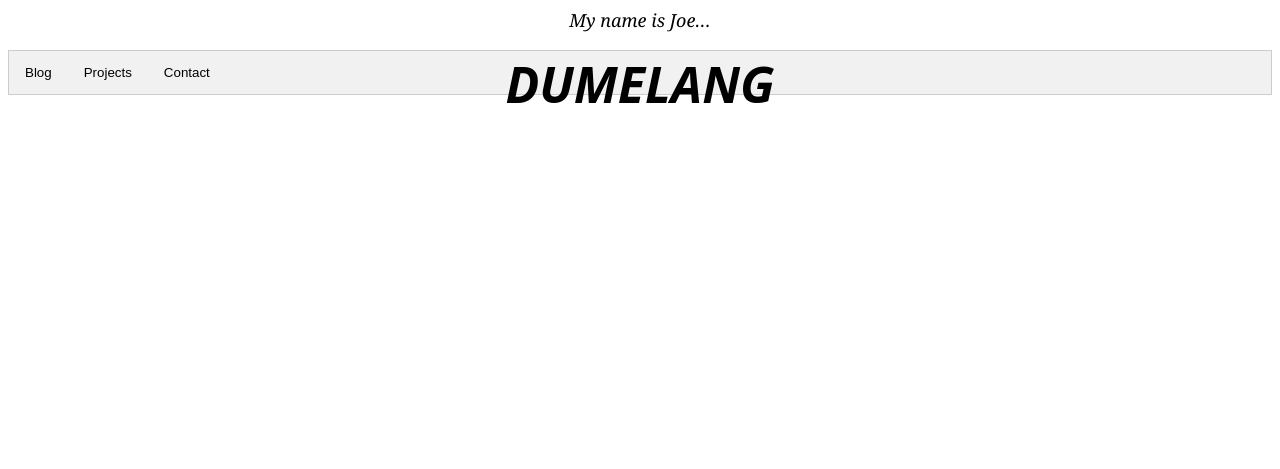
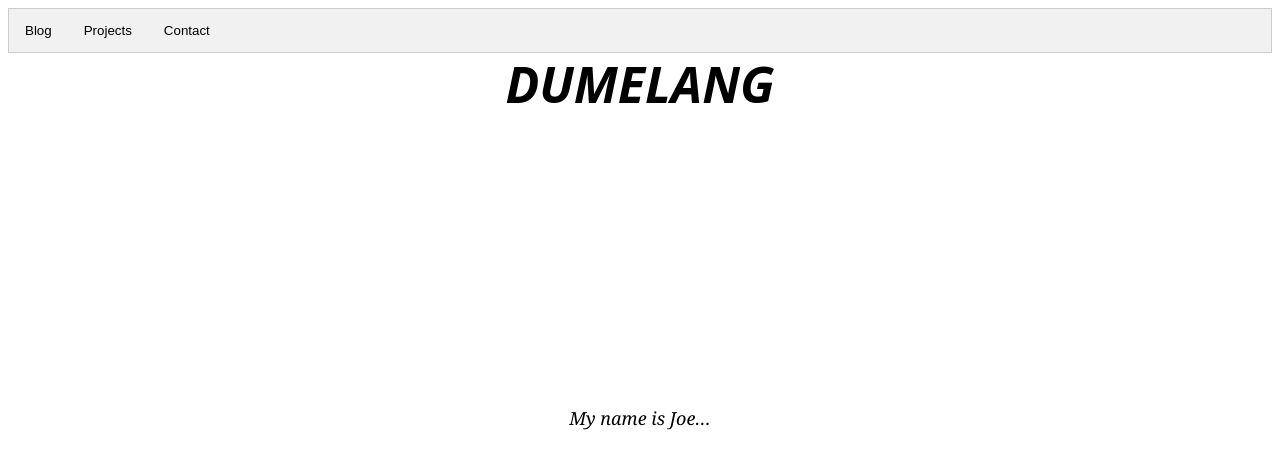
Before and after one commit to Sh0bra/Sh0bra.github.io, a PHP site: page / in a window 1280 px wide. Shown: the top 469 px of the page. Run offline with PHP 8.4, Linux system fonts and the light colour scheme.

Commit message:
center test

```diff
--- a/index.html
+++ b/index.html
@@ -5,6 +5,12 @@
 </head>
 
 <body>
+    <!-- Tab Headings -->
+    <div class="tab">
+        <button class="tablinks" onclick="openCity(event, 'Blog')">Blog</button>
+        <button class="tablinks" onclick="openCity(event, 'Projects')">Projects</button>
+        <button class="tablinks" onclick="openCity(event, 'Contact')">Contact</button>
+    </div>
 
     <!-- Title Page -->
     <section class="rotatingText">
@@ -13,18 +19,12 @@
           <h2 class="rotatingText-adjective">Hola</h2>
           <h2 class="rotatingText-adjective">안녕하세요</h2>
           <h2 class="rotatingText-adjective">Dumelang</h2>
-          <p class="rotatingText-description">
+          <p class="rotatingText-description centered">
             My name is Joe&hellip;
           </p>
         </div>
     </section>
 
-    <!-- Tab Headings -->
-    <div class="tab">
-        <button class="tablinks" onclick="openCity(event, 'Blog')">Blog</button>
-        <button class="tablinks" onclick="openCity(event, 'Projects')">Projects</button>
-        <button class="tablinks" onclick="openCity(event, 'Contact')">Contact</button>
-    </div>
 
     <!-- Tab content -->
     <div id="Blog" class="tabcontent">
--- a/style.css
+++ b/style.css
@@ -58,6 +58,14 @@
   margin-bottom: 0;
 }
 
+/* Centering */
+.centered {
+  position: fixed;
+  top: 50%;
+  left: 50%;
+  transform: translate(-50%, -50%);
+}
+
 /* Animation for rotating text */
 .rotatingText-adjective:nth-of-type(1) {
   animation-name: rotate;
```
